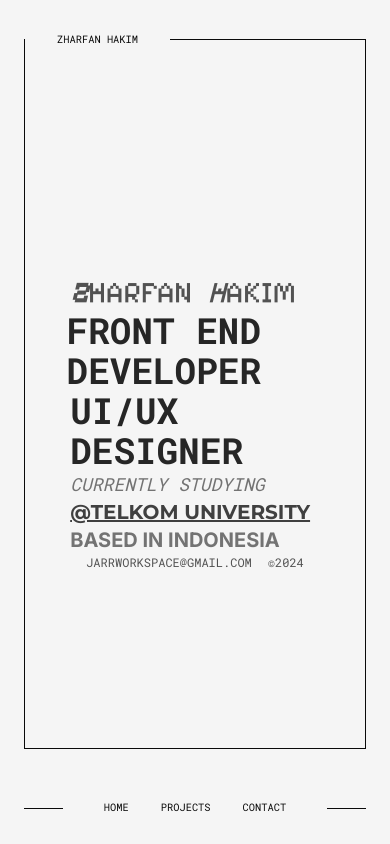
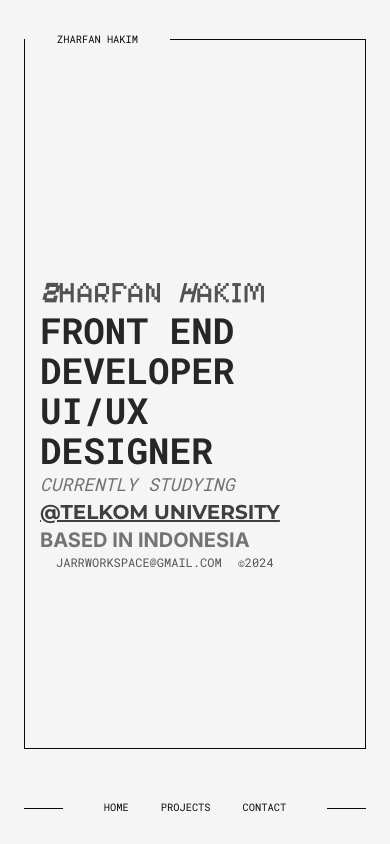
Before and after one commit to NekoJar/jarrworkspace-portfolio, a Next.js app: page / in a window 390 px wide. Shown: the top 844 px of the page. Built offline with nearby package versions, Linux system fonts and the light colour scheme.

Commit message:
feat: updating styles

```diff
--- a/components/Hero.tsx
+++ b/components/Hero.tsx
@@ -10,16 +10,15 @@ export const Hero = () => {
     offset: ["start start", "end start"],
     smooth: 1,
   });
-  const y = useTransform(scrollYProgress, [0, 1], [0, 1100]);
   const opacity = useTransform(scrollYProgress, [0, 0.5], [1, 0]);
 
   return (
     <div
       ref={container}
-      className="p-20 py-64 w-[100%] h-[100vh] flex flex-col justify-center items-center uppercase"
+      className="p-20 py-64 w-[100%]  h-[100vh] flex flex-col justify-center items-center uppercase"
       id="home"
     >
-      <motion.div style={{ y, opacity }}>
+      <motion.div style={{ opacity }} className="fixed pl-10 sm:pl-0">
         <HeroText />
       </motion.div>
     </div>
```
